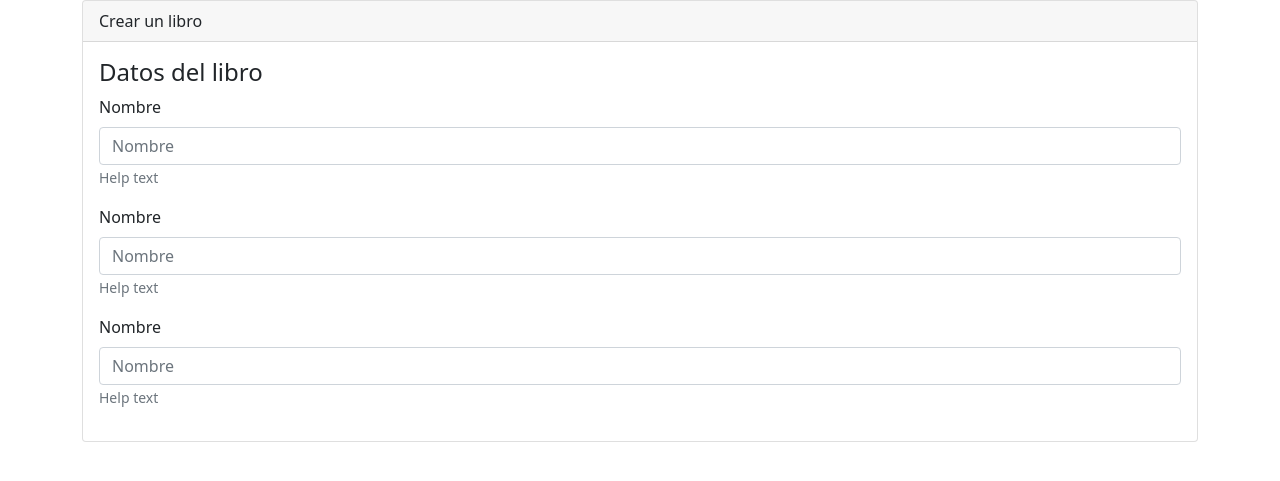
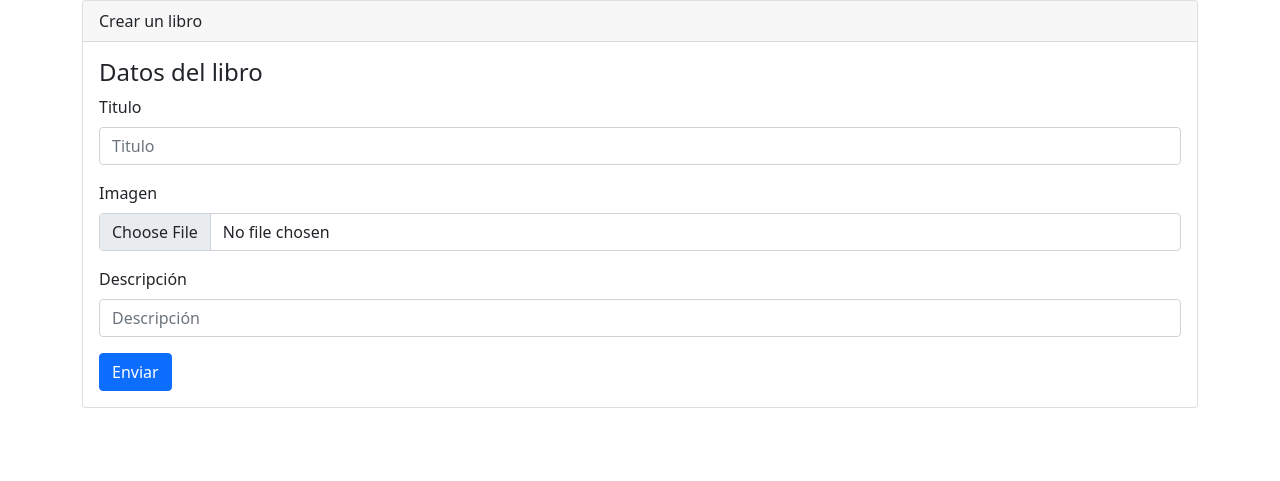
Before and after one commit to darwin-quinones/sistema, a Django app: page /libros/crear in a window 1280 px wide. Shown: the part 56-537 px from the top of the page. Run offline with Django 4.2, Linux system fonts and the light colour scheme.

Commit message:
se muestra el formulario

```diff
--- a/sistema/libreria/templates/libros/form.html
+++ b/sistema/libreria/templates/libros/form.html
@@ -3,10 +3,13 @@
 
   {% for campo in formulario %}
     <div class="mb-3">
-      <label for="" class="form-label">Nombre</label>
-      <input type="text"
-        class="form-control" name="" id="" aria-describedby="helpId" placeholder="Nombre">
-      <small id="helpId" class="form-text text-muted">Help text</small>
+      <label for="" class="form-label">{{campo.label}}</label>
+      <input type="{{ campo.field.widget.input_type }}"
+        class="form-control" name="{{campo.name}}"
+        id="" aria-describedby="helpId"
+        placeholder="{{campo.label}}">
     </div>
+    <div class="col-12 help-text">{{campo.errors}}</div>
   {% endfor %}
+  <input name="" id="" class="btn btn-primary" type="submit" value="Enviar">
 </form>
```
